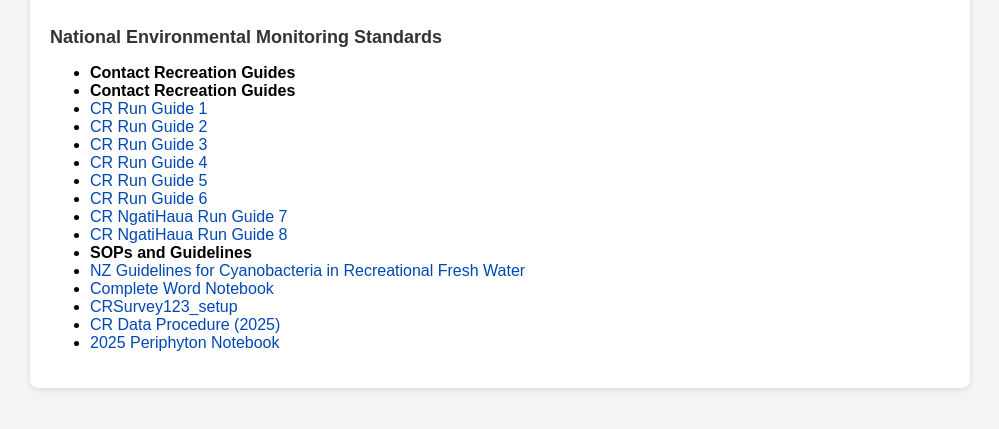
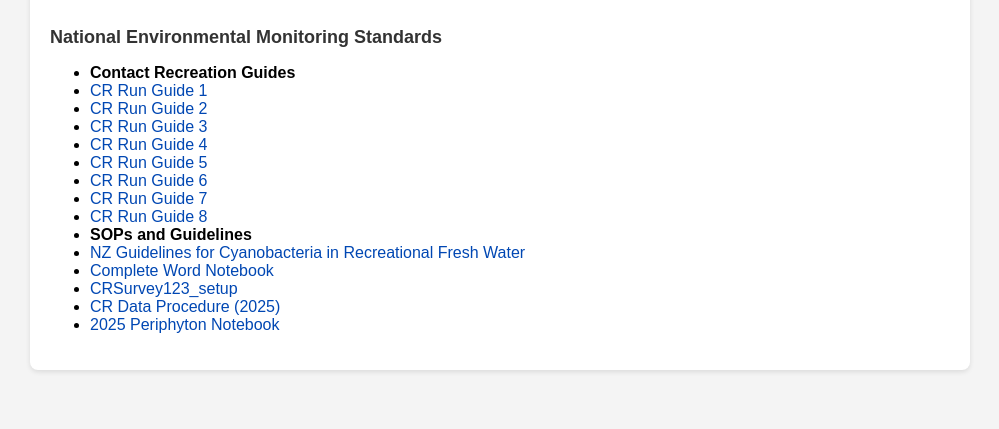
Before and after one commit to MattSingers/Science-ops-Manual, a plain HTML site: page index.html in a window 1280 px wide. Shown: the part 91-520 px from the top of the page, without its empty margins (140-1139 px from the left). Drawn offline with Linux system fonts and the light colour scheme.

Commit message:
Fix duplicate and update links for CR Run Guides

```diff
--- a/index.html
+++ b/index.html
@@ -58,7 +58,7 @@
     <h2>National Environmental Monitoring Standards</h2>
     <ul>
       <li><strong>Contact Recreation Guides</strong></li>
-      <li><strong>Contact Recreation Guides</strong></li>
+
 <li><a href="https://horizonsregionalcouncil.sharepoint.com/sites/wsp-EnvrInfo/EnvMonitProgr/Forms/FoldersByName.aspx?viewid=acd12651%2D9a6d%2D4922%2Db9e9%2Db89e9e2c0b2f&id=%2Fsites%2Fwsp%2DEnvrInfo%2FEnvMonitProgr%2FContact%20Recreation%2FContact%20Recreation%20Run%20Guides%2FUpdated%20Programme%202024%5F2025%2Fpdf%20CR%20Run%20Guides%2FCR%5FRun%5FGuide%5F1%20%28ver8%29%2Epdf&parent=%2Fsites%2Fwsp%2DEnvrInfo%2FEnvMonitProgr%2FContact%20Recreation%2FContact%20Recreation%20Run%20Guides%2FUpdated%20Programme%202024%5F2025%2Fpdf%20CR%20Run%20Guides">CR Run Guide 1</a></li>
 
 <li><a href="https://horizonsregionalcouncil.sharepoint.com/sites/wsp-EnvrInfo/EnvMonitProgr/Forms/FoldersByName.aspx?id=%2Fsites%2Fwsp-EnvrInfo%2FEnvMonitProgr%2FContact%20Recreation%2FContact%20Recreation%20Run%20Guides%2FUpdated%20Programme%202024_2025%2FCR_Run_Guide_2.pdf">CR Run Guide 2</a></li>
@@ -71,9 +71,9 @@
 
 <li><a href="https://horizonsregionalcouncil.sharepoint.com/sites/wsp-EnvrInfo/EnvMonitProgr/Forms/FoldersByName.aspx?id=%2Fsites%2Fwsp%2DEnvrInfo%2FEnvMonitProgr%2FContact%20Recreation%2FContact%20Recreation%20Run%20Guides%2FUpdated%20Programme%202024%5F2025%2FCR%5FRun%5FGuide%5F6.pdf">CR Run Guide 6</a></li>
 
-<li><a href="https://horizonsregionalcouncil.sharepoint.com/sites/wsp-EnvrInfo/EnvMonitProgr/Forms/FoldersByName.aspx?id=%2Fsites%2Fwsp%2DEnvrInfo%2FEnvMonitProgr%2FContact%20Recreation%2FContact%20Recreation%20Run%20Guides%2FUpdated%20Programme%202024%5F2025%2FCR%5FNgatiHaua%5FRun%5FGuide%5F7.pdf">CR NgatiHaua Run Guide 7</a></li>
+<li><a href="https://horizonsregionalcouncil.sharepoint.com/sites/wsp-EnvrInfo/EnvMonitProgr/Forms/FoldersByName.aspx?id=%2Fsites%2Fwsp%2DEnvrInfo%2FEnvMonitProgr%2FContact%20Recreation%2FContact%20Recreation%20Run%20Guides%2FUpdated%20Programme%202024%5F2025%2FCR%5FNgatiHaua%5FRun%5FGuide%5F7.pdf">CR Run Guide 7</a></li>
 
-<li><a href="https://horizonsregionalcouncil.sharepoint.com/:b:/r/sites/wsp-EnvrInfo/EnvMonitProgr/Contact%20Recreation/Contact%20Recreation%20Run%20Guides/Updated%20Programme%202024_2025/CR_NgatiHaua_Run_Guide_8.pdf?csf=1&web=1&e=fhtRDx">CR NgatiHaua Run Guide 8</a></li>
+<li><a href="https://horizonsregionalcouncil.sharepoint.com/:b:/r/sites/wsp-EnvrInfo/EnvMonitProgr/Contact%20Recreation/Contact%20Recreation%20Run%20Guides/Updated%20Programme%202024_2025/CR_NgatiHaua_Run_Guide_8.pdf?csf=1&web=1&e=fhtRDx">CR Run Guide 8</a></li>
 
       <li><strong>SOPs and Guidelines</strong></li>
 
```
